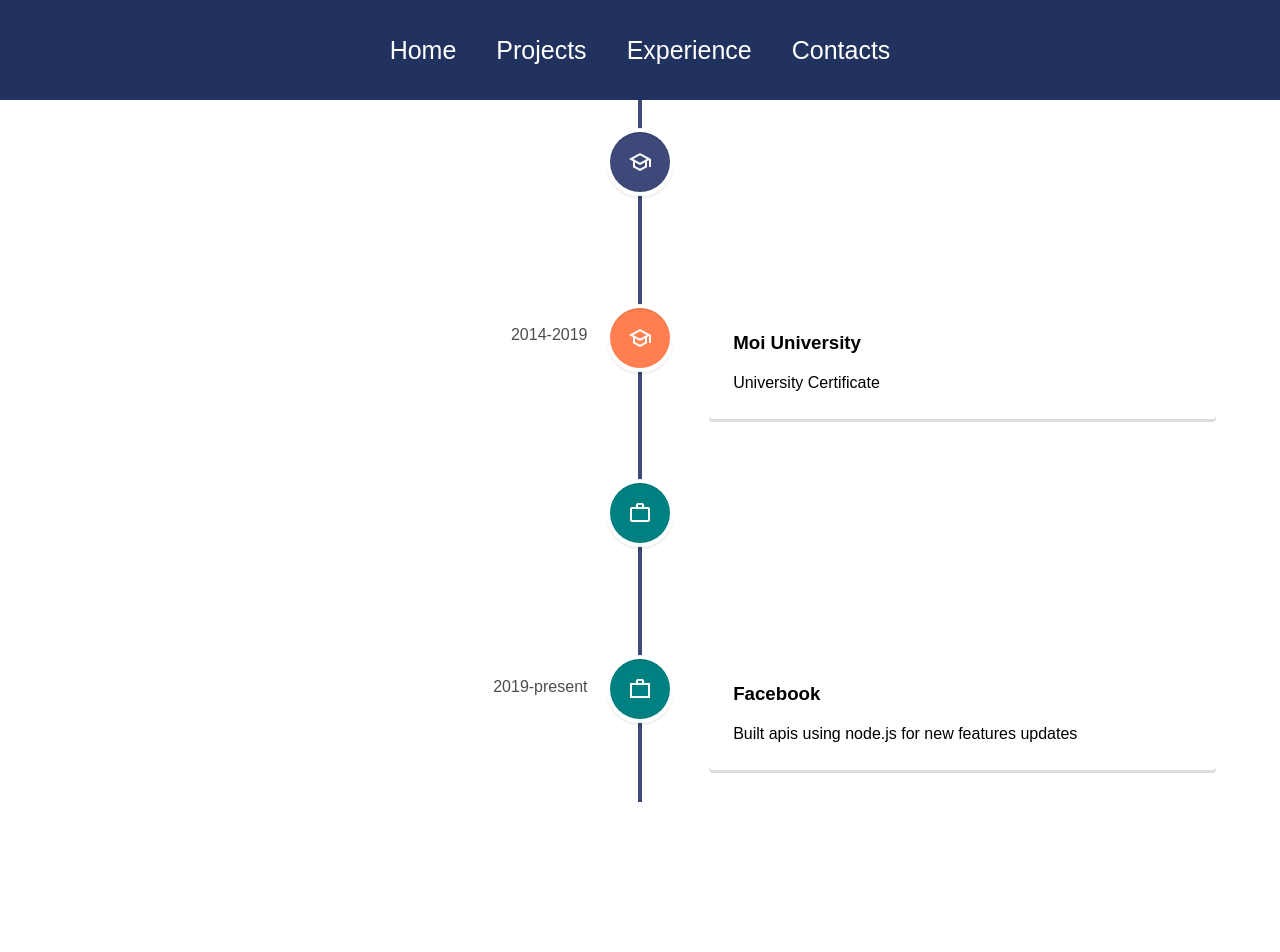
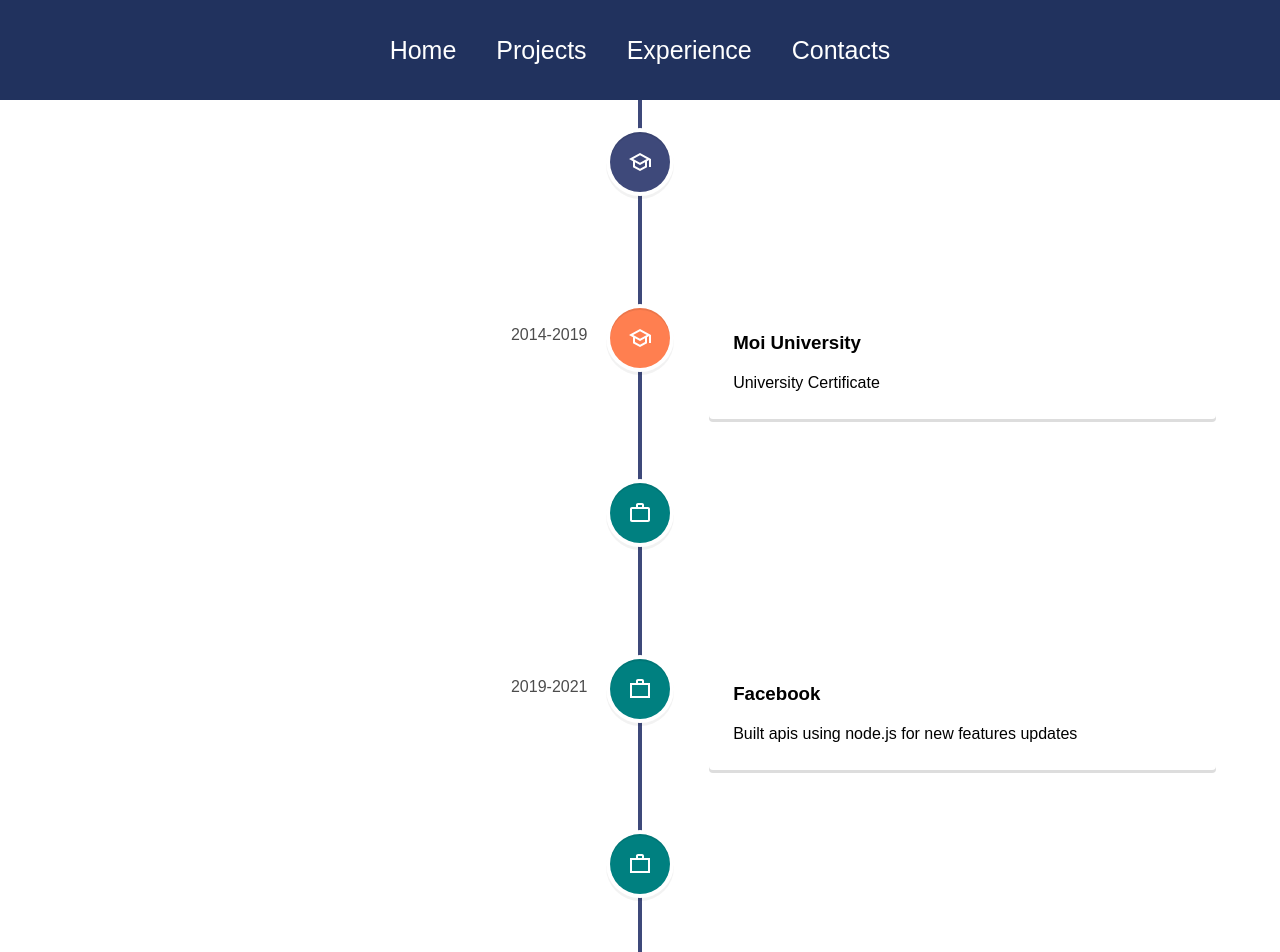
Before and after one commit to JKiboi/portfolio, a React (Create React App) app: page /experience in a window 1280 px wide. Shown: the top 952 px of the page. Built offline with nearby package versions, Linux system fonts and the light colour scheme.

Commit message:
new commits

```diff
--- a/src/pages/Contacts.js
+++ b/src/pages/Contacts.js
@@ -62,7 +62,7 @@ const Contacts = () => {
             <div className="c-right">
             <p className="c-desc">
             <b>What's your story?</b> Get in touch. Always available for
-            freelancing if the right project comes along me.
+            freelancing if the right project comes along.
           </p>
           <form ref={formRef} onSubmit={handleSubmit} id="myForm">
             <input type="text" placeholder="name" name="user_name" />
--- a/src/pages/Experience.js
+++ b/src/pages/Experience.js
@@ -33,16 +33,25 @@ const Experience = () => {
         icon={<WorkOutline/>}
         >
          <h3 className='vertical-timeline-element-title'>Spotify</h3>
-         <p>Developed frontend for podcast project</p>
+         <p>Developed React frontend for the podcast project</p>
         </VerticalTimelineElement>
         <VerticalTimelineElement
         className='vertical-timeline-element-education'
-        date='2019-present'
+        date='2019-2021'
         iconStyle={{background:"teal",color:"#fff"}}
         icon={<WorkOutlineSharp/>}
         >
          <h3 className='vertical-timeline-element-title'>Facebook</h3>
          <p>Built apis using node.js for new features updates </p>
+        </VerticalTimelineElement>
+        <VerticalTimelineElement
+        className='vertical-timeline-element-education'
+        date='2021-present'
+        iconStyle={{background:"teal",color:"#fff"}}
+        icon={<WorkOutlineSharp/>}
+        >
+         <h3 className='vertical-timeline-element-title'>Bidmania Ventures</h3>
+         <p>Implemented backend ,MongoDB database and intergrated mpesa online payment using Daraja API </p>
         </VerticalTimelineElement>
       </VerticalTimeline>
     </div>
--- a/src/resources/ProjectList.js
+++ b/src/resources/ProjectList.js
@@ -18,41 +18,44 @@ export const ProjectList = [
     id: 1,
     image: waterapp,
     link: "https://mern-annelle-app.onrender.com",
-    name: "water business management app",
+    name: "Business management app",
     skills: "ReactJS,Node.js,Express.js,MongoDB Atlas,Daraja API",
     github: "https://github.com/JKiboi/mern-annelle-waters-app-frontend",
   },
 
   {
     id: 2,
+    image: onlinebiddingapp,
+    link: "https://angukia-mali3-app.onrender.com",
+    name: "Online bidding app",
+    skills: "ReactJS,Node.js,Express.js,MongoDB Atlas,mpesa-Daraja API",
+    github: "",
+  },
+
+  {
+    id: 3,
     image: commerce2,
     link: "https://singular-piroshki-00fdce.netlify.app/",
     name: "E commerce App",
     skills: "ReactJS ,CSS ,HTML",
     github: "",
   },
-  {
-    id: 3,
-    image: onlinebiddingapp,
-    link: "https://angukia-mali3-app.onrender.com",
-    name: "Online bidding app",
-    skills: "ReactJS,Node.js,Express.js,MongoDB Atlas,mpesa-Daraja API",
-    github: "",
-  },
+
   {
     id: 4,
-    image: portfolio,
-    link: "https://whimsical-blini-647ba1.netlify.app/",
-    name: "Portfolio One",
-    skills: "ReactJS ,CSS ,HTML",
-    github: "",
-  },
-  {
-    id: 5,
     image: travels,
     link: "https://tours-and-travel-app.onrender.com",
     name: "Travel and Tours",
     skills: "ReactJS,Node.js,Express.js,MongoDB Atlas",
+    github: "",
+  },
+
+  {
+    id: 5,
+    image: portfolio,
+    link: "https://whimsical-blini-647ba1.netlify.app/",
+    name: "Portfolio",
+    skills: "ReactJS ,CSS ,HTML",
     github: "",
   },
 
@@ -64,6 +67,7 @@ export const ProjectList = [
     skills: "ReactJS ,CSS ,HTML",
     github: "https://github.com/JKiboi/weather-app-two.git",
   },
+
   {
     id: 7,
     image: quiz,
@@ -72,6 +76,7 @@ export const ProjectList = [
     skills: "ReactJS ,CSS ,HTML",
     github: "https://github.com/JKiboi/quiz-app-two.git",
   },
+
   {
     id: 8,
     image: calculator,
@@ -80,6 +85,7 @@ export const ProjectList = [
     skills: "ReactJS ,CSS ,HTML",
     github: "https://github.com/JKiboi/react-calculator-two.git",
   },
+
   {
     id: 9,
     image: movie,
@@ -88,6 +94,7 @@ export const ProjectList = [
     skills: "JReactJS ,CSS ,HTML",
     github: "",
   },
+
   {
     id: 10,
     image: recipe,
@@ -105,6 +112,7 @@ export const ProjectList = [
     skills: "ReactJS ,CSS ,HTML",
     github: "",
   },
+
   {
     id: 12,
     image: radio,
@@ -113,6 +121,7 @@ export const ProjectList = [
     skills: "ReactJS ,CSS ,HTML",
     github: "",
   },
+
   {
     id: 13,
     image: random,
--- a/src/styles/Projects.css
+++ b/src/styles/Projects.css
@@ -21,12 +21,12 @@
   place-items: center;
 
 }
-
 .projectItem {
   border-radius: 15px;
   width: 300px;
   height: 350px;
   margin: 40px;
+  margin-bottom:50px;
   box-shadow: 0px 3px 15px rgba(0, 0, 0, 0.2);
   text-align: center;
 
```
